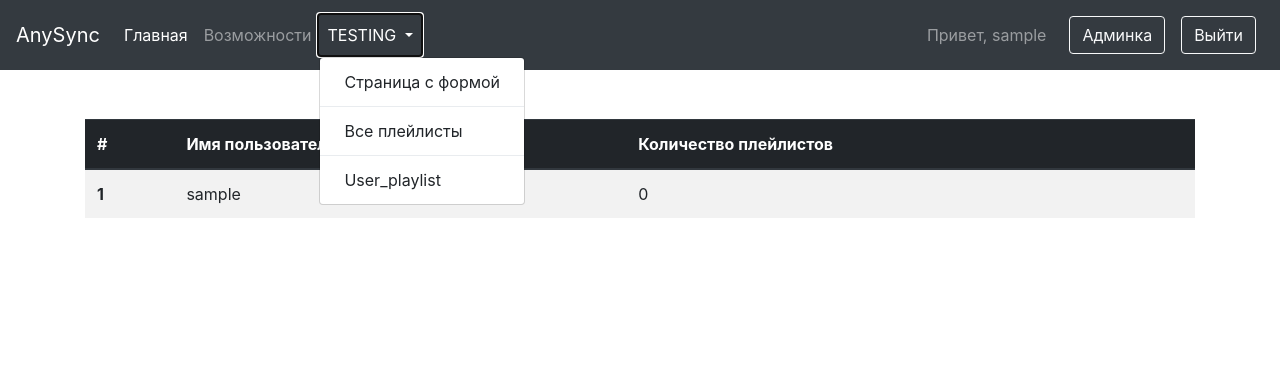
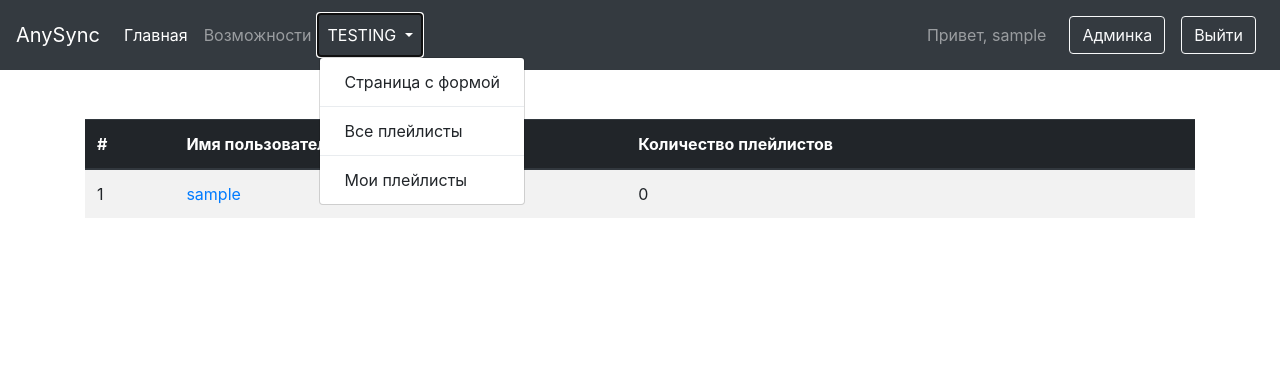
Before and after one commit to brintadis/any-sync, a Flask app: page /admin/user-playlists in a window 1280 px wide, after a click on "TESTING". Shown: the top 370 px of the page. Run offline with Flask 2, Linux system fonts and the light colour scheme; the visitor is signed in with stand-in values (Sample User, id 1); data comes from the database, SQL or seed files in the repository; data that the repository does not hold is empty; some libraries are stand-ins or nearby versions.

Commit message:
playlists count loop moved to a models

```diff
--- a/webapp/admin/views.py
+++ b/webapp/admin/views.py
@@ -1,6 +1,5 @@
 from flask import Blueprint, render_template
 
-from webapp.playlist.models import Playlist
 from webapp.user.models import User
 from webapp.user.decorators import admin_required
 
@@ -18,17 +17,9 @@ def admin_index():
 def admin_playlists():
     title = 'Плейлисты пользователей'
     users = User.query.all()
-    playlists_count = []
-    for user in users:
-        playlists_count.append(
-            Playlist.query.filter(
-                Playlist.user == user.id
-            ).count()
-        )
 
     return render_template(
         'admin/all_users_playlists.html',
         title=title,
-        playlists_count=playlists_count,
         users=users
     )
--- a/webapp/templates/admin/all_users_playlists.html
+++ b/webapp/templates/admin/all_users_playlists.html
@@ -12,12 +12,12 @@
     <tbody>
         {% for user in users %}
         <tr>
-            <th scope="row">{{ loop.index }}</th>
+            <td scope="row">{{ loop.index }}</td>
             <td>
-                {{ user.username }}
+                <a href="{{ url_for('playlist.playlist_user', user_id=user.id) }}">{{ user.username }}</a>
             </td>
             <td>
-                {{ playlists_count[loop.index-1] }}
+                {{ user.count_playlist() }}
             </td>
         </tr>
         {% endfor %}
--- a/webapp/templates/menu.html
+++ b/webapp/templates/menu.html
@@ -19,9 +19,9 @@
 				<div class="dropdown-menu" aria-labelledby="navbarDropdown">
 					<a class="dropdown-item" href="/playlist">Cтраница с формой</a>
 					<div class="dropdown-divider"></div>
-					<a class="dropdown-item" href="/playlist/playlists">Все плейлисты</a>
+					<a class="dropdown-item" href="{{ url_for('playlist.all_playlists') }}">Все плейлисты</a>
 					<div class="dropdown-divider"></div>
-					<a class="dropdown-item" href="/playlist/playlist_user">User_playlist</a>
+					<a class="dropdown-item" href="{{ url_for('playlist.playlist_user', user_id=current_user.id) }}">Мои плейлисты</a>
 				</div>
 			</li>
 		</ul>
--- a/webapp/user/models.py
+++ b/webapp/user/models.py
@@ -1,7 +1,9 @@
 from flask_login import UserMixin
+
 from werkzeug.security import generate_password_hash, check_password_hash
 
 from webapp.db import db
+from webapp.playlist.models import Playlist
 
 
 class User(db.Model, UserMixin):
@@ -10,6 +12,9 @@ class User(db.Model, UserMixin):
     password = db.Column(db.String(128))
     role = db.Column(db.String(10), index=True)
     email = db.Column(db.String(50))
+
+    def __repr__(self):
+        return '<User {} id {}>'.format(self.username, self.id)
 
     def set_password(self, password):
         self.password = generate_password_hash(password)
@@ -21,5 +26,5 @@ class User(db.Model, UserMixin):
     def is_admin(self):
         return self.role == 'admin'
 
-    def __repr__(self):
-        return '<User {} id {}>'.format(self.username, self.id)
+    def count_playlist(self):
+        return Playlist.query.filter(Playlist.user == self.id).count()
```
